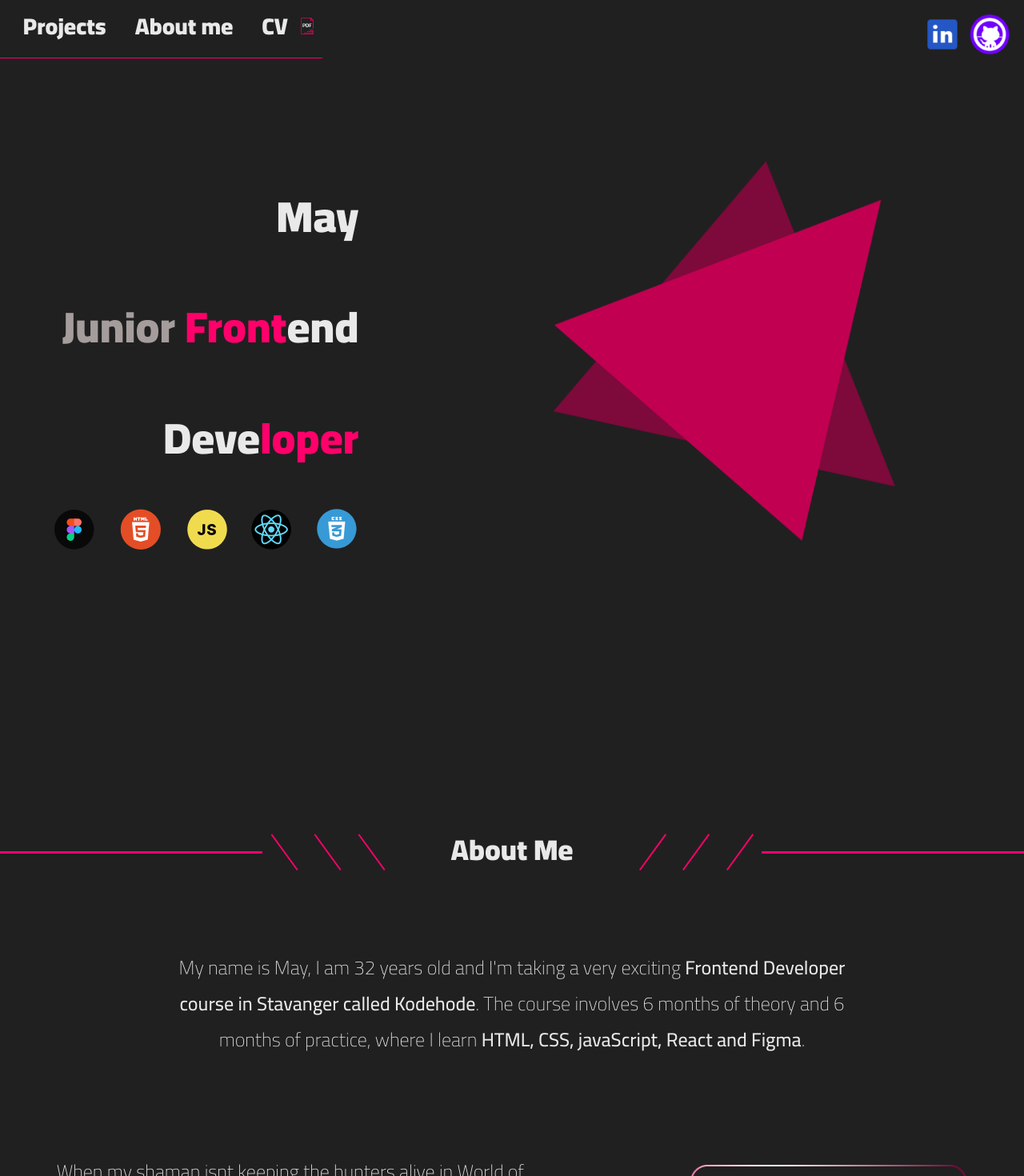
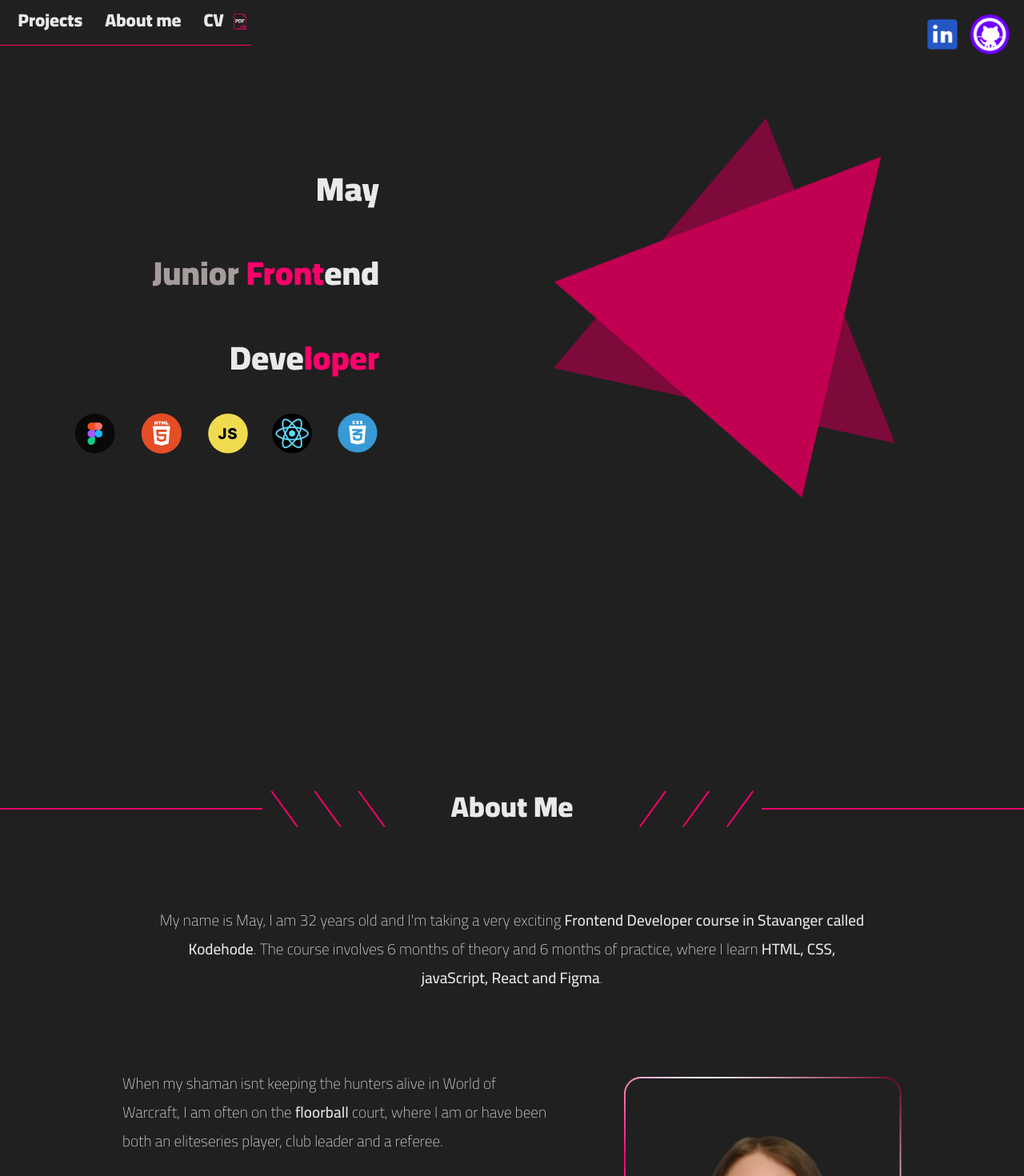
Before and after one commit to Maykodehode/mayportfolio, a React (Create React App) app: page / in a window 1280 px wide. Shown: the top 1470 px of the page at 80% size. Built offline with nearby package versions, Linux system fonts and the light colour scheme.

Commit message:
update css

```diff
--- a/src/App.css
+++ b/src/App.css
@@ -62,7 +62,7 @@ a:focus {
 /* ======================================================================================================== */
 .NavbarOne {
   display: flex;
-  font-size: 0.8em;
+  font-size: 0.7rem;
   gap: 2.5em;
   margin-left: 2em;
   margin-top: -1em;
@@ -99,8 +99,13 @@ a:focus {
 .title {
   align-self: center;
   text-align: right;
-  font-size: 1.7rem;
+  font-size: 1.3rem;
   margin-right: 4em;
+  margin-top: -4em;
+}
+
+.frontpage-logo {
+  margin-top: -3em;
 }
 
 .graytext {
@@ -180,7 +185,7 @@ a:focus {
 }
 
 .intro-text {
-  font-size: 1.5rem;
+  font-size: 1rem;
   justify-content: center;
   margin-bottom: 5em;
   display: grid;
@@ -190,7 +195,7 @@ a:focus {
 }
 
 .textOne {
-  font-size: 1.5rem;
+  font-size: 1.2rem;
   width: 70%;
   text-align: center;
   margin: 0 auto;
@@ -198,7 +203,7 @@ a:focus {
 }
 
 .textTwo {
-  font-size: 1.5rem;
+  font-size: 1.2rem;
   width: 28em;
   text-align: left;
   margin: 0 3em 0 auto;
@@ -207,7 +212,7 @@ a:focus {
 
 .boldtext {
   font-weight: 500;
-  font-size: 1.5rem;
+  font-size: 1.2rem;
 }
 
 .picture {
@@ -300,12 +305,13 @@ a:focus {
 .project-h3 {
   text-align: center;
   margin-top: -0.7em;
+  font-size: 1.2rem;
 }
 
 .project-p {
   text-align: center;
-  margin-top: -1.5em;
-  margin-bottom: 2em;
+  margin: -1.5em 1.5em 2em 1.5em;
+  font-size: 1rem;
 }
 
 .button {
@@ -314,7 +320,7 @@ a:focus {
   height: 2.5em;
   background-color: #a50045;
   border-radius: 0.5em;
-  margin: -1.5em 0.5em 0 auto;
+  margin: -0.8em 0.5em 0 auto;
   cursor: pointer;
 }
 
```
